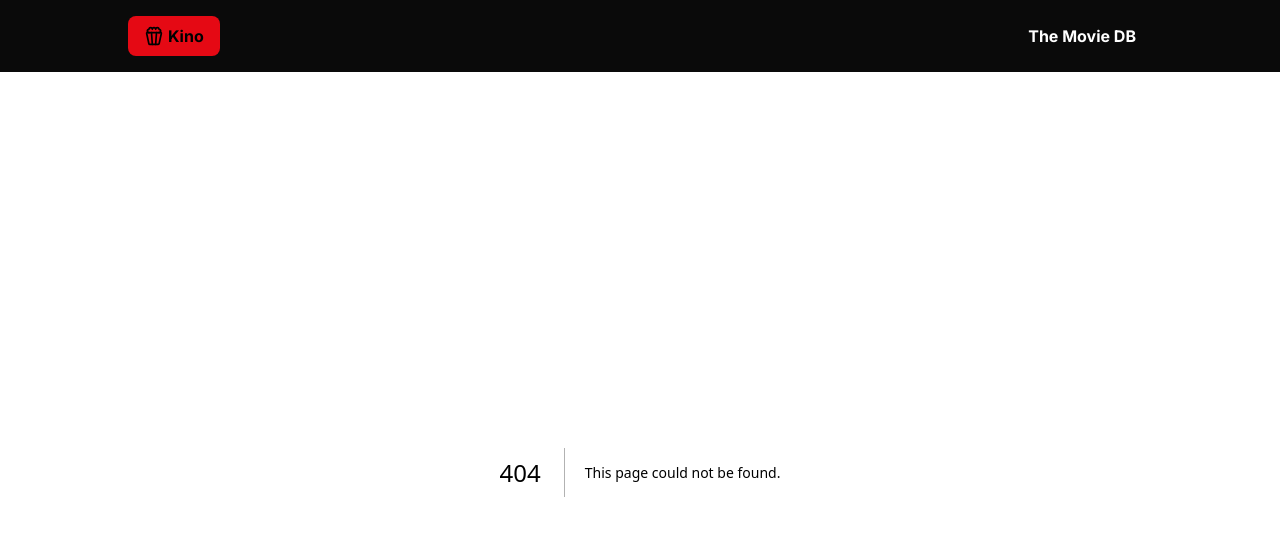
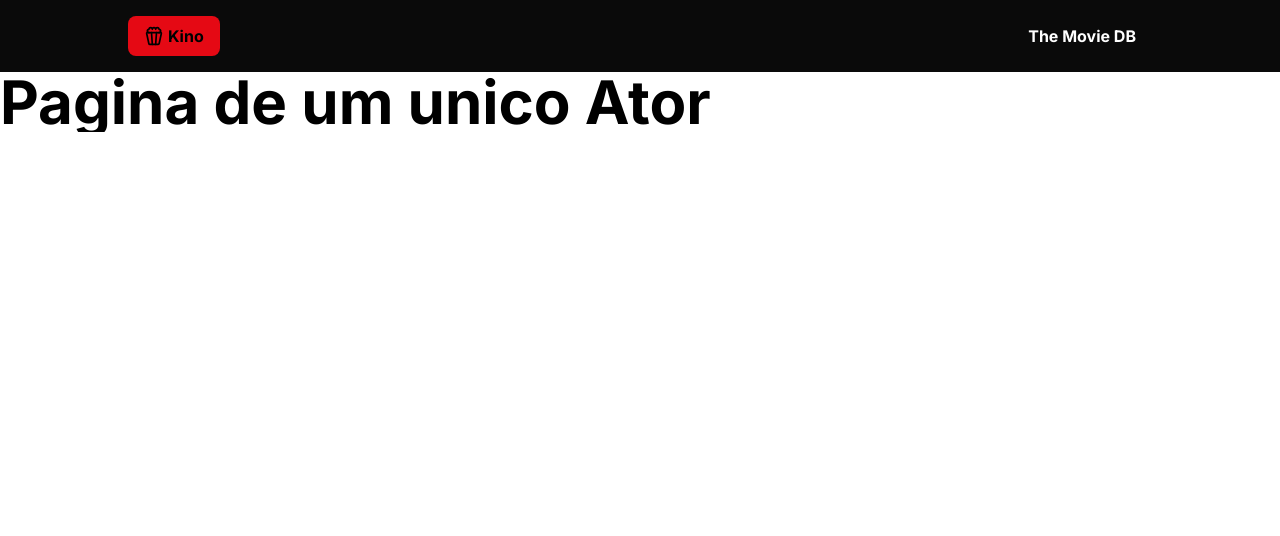
Before and after one commit to ferdsleite/kino-movie-api-project, a Next.js app: page /actors/1 in a window 1280 px wide. Before the commit this address had no page. Shown: the top 536 px of the page. Built offline with nearby package versions, Linux system fonts and the light colour scheme.

Commit message:
new pages added

```diff
--- /dev/null
+++ b/src/app/actors/[id]/page.tsx
@@ -0,0 +1,7 @@
+export default function Actor() {
+    return (
+        <div className="text-6xl font-bold text-black">
+            Pagina de um unico Ator
+        </div>
+    );
+}
--- /dev/null
+++ b/src/app/actors/page.tsx
@@ -0,0 +1,7 @@
+export default function Actors() {
+    return (
+        <div className="text-6xl font-bold text-black">
+            Pagina dos Atores
+        </div>
+    );
+}
--- /dev/null
+++ b/src/app/movies/[id]/page.tsx
@@ -0,0 +1,7 @@
+export default function Movie() {
+    return (
+        <div className="text-6xl font-bold text-black">
+            Pagina de Um Filme
+        </div>
+    );
+}
--- /dev/null
+++ b/src/app/movies/page.tsx
@@ -0,0 +1,7 @@
+export default function Movies() {
+    return (
+        <div className="text-6xl font-bold text-black">
+            Pagina Filmes
+        </div>
+    );
+}
```
